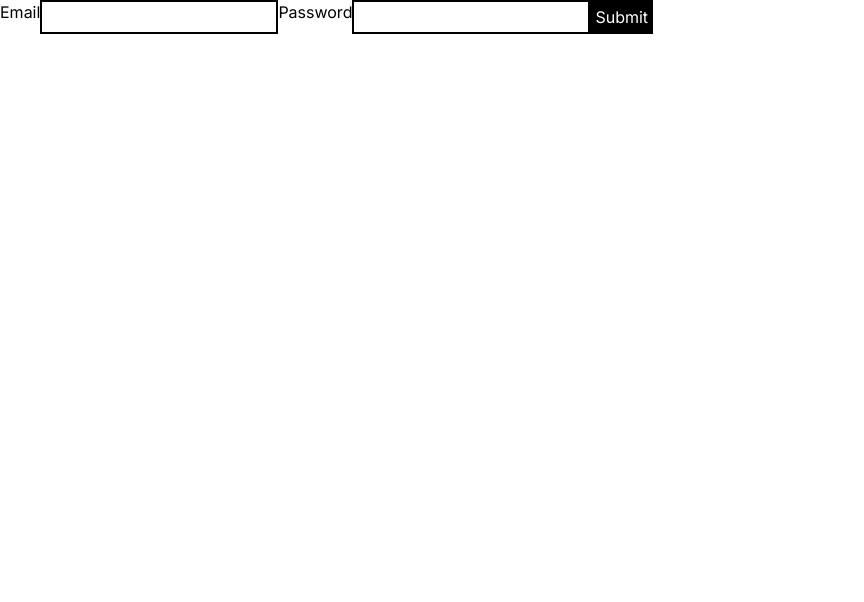
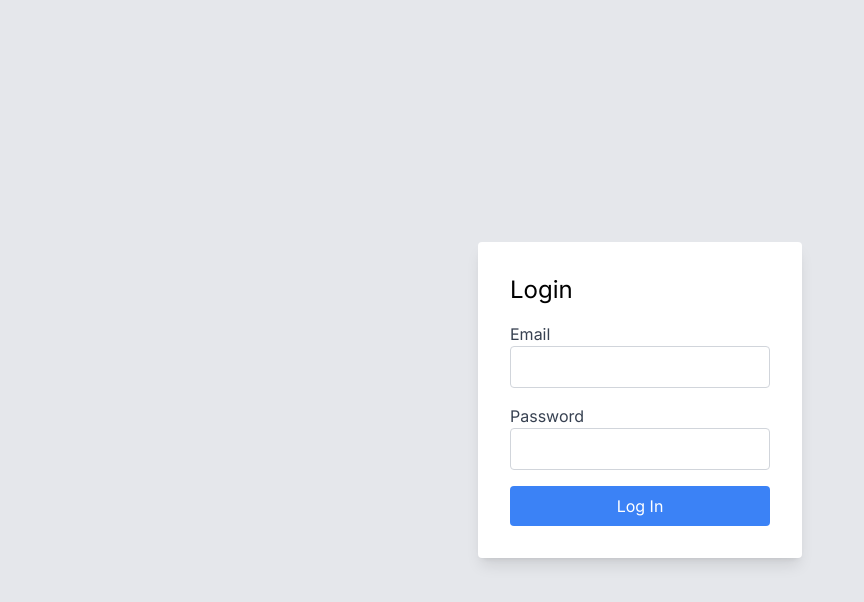
Before and after one commit to harshilAmbliya/session_jwt, a Next.js app: page /login in a window 1280 px wide. Shown: the top 602 px of the page, without its empty margins (0-864 px from the left). Built offline with nearby package versions, Linux system fonts and the light colour scheme.

Commit message:
fix:some api changes

```diff
--- a/src/app/api/signin/route.jsx
+++ b/src/app/api/signin/route.jsx
@@ -6,7 +6,7 @@ export const POST = async (req) => {
         const user = await req.json();
         const { name, email, password, address } = user;
         // console.log(user)
-        const usersdata = await prisma.user.create({
+        const Create = await prisma.user.create({
             data: {
                 name,
                 email,
@@ -15,7 +15,7 @@ export const POST = async (req) => {
             }
         })
 
-        return NextResponse.json({ usersdata }, { status: 200 })
+        return NextResponse.json({ Create }, { status: 200 })
     } catch (error) {
         NextResponse.json({ message: "create error .. ", error }, { status: 500 })
     }
--- a/src/app/dashboard/page.jsx
+++ b/src/app/dashboard/page.jsx
@@ -1,44 +1,36 @@
-'use client'
+"use client";
 
-import axios from 'axios'
+import axios from "axios";
 // import { getServerSession } from 'next-auth'
-import React, { useState,useEffect } from 'react'
+import React, { useState, useEffect } from "react";
 
 const Dashboard = () => {
-    const [data, setData] = useState()
+  const [data, setData] = useState();
 
-      useEffect(() => {
-        axios.get('http://localhost:3000/api/session').then(
-            (res) => setData(res.data)
-        )
+  useEffect(() => {
+    axios
+      .get("http://localhost:3000/api/session")
+      .then((res) => setData(res.data));
+  }, []);
 
-      }, [])
+  console.log(data);
+  return (
+    <div className="text-center">
+      {data && data.authenticated ? (
+        <div>
+          <h1 className="text-3xl text-center py-8">
+            Welcome {data.session.user.name}
+          </h1>
 
+          <p>{JSON.stringify(data.session.user)}</p>
+        </div>
+      ) : (
+        <div className="text-3xl text-center py-8">
+          <h1>Welcome Guest</h1>
+        </div>
+      )}
+    </div>
+  );
+};
 
-
-    console.log(data)
-    return (
-        <div className='text-center'>
-
-          {
-            data && data.authenticated? (
-                <div >
-
-                    <h1 className='text-3xl text-center py-8'>Welcome {data.session.user.name}</h1>
-                    <p>
-                      {JSON.stringify(data.session.user)}
-                    </p>
-                </div>
-            ) : (
-                <div className='text-3xl text-center py-8'>
-                    <h1>Welcome Guest</h1>
-                </div>
-            )
-          }
-
-        </div>
-
-    )
-}
-
-export default Dashboard
+export default Dashboard;
--- a/src/app/login/page.jsx
+++ b/src/app/login/page.jsx
@@ -30,30 +30,36 @@ const LOGIN = () => {
   };
 
   return (
-    <form onSubmit={handleSubmit} style={{ display: "flex" }}>
-      <label htmlFor="email">Email</label>
+    <div className="bg-gray-200 flex items-center justify-center h-screen">
+    <div className="bg-white p-8 rounded shadow-lg">
+        <h2 className="text-2xl mb-4">Login </h2>
+        <form onSubmit={handleSubmit}>
+
+            <div className="mb-4">
+                <label htmlFor="email" className="block text-gray-700">Email</label>
                 <input
                     type="email"
                     id="email"
+                    className="w-full border border-gray-300 rounded px-3 py-2 focus:outline-none focus:border-blue-500"
+                    value={email}
                     onChange={(e) => setEmail(e.target.value)}
-        required
-        style={{ border: "2px solid black" }}
                 />
-      <label htmlFor="Password">Password</label>
+            </div>
+            <div className="mb-4">
+                <label htmlFor="password" className="block text-gray-700">Password</label>
                 <input
                     type="password"
-        id="Password"
+                    id="password"
+                    className="w-full border border-gray-300 rounded px-3 py-2 focus:outline-none focus:border-blue-500"
+                    value={password}
                     onChange={(e) => setPassword(e.target.value)}
-        style={{ border: "2px solid black" }}
-        required
                 />
-      <button
-        type="submit"
-        style={{ backgroundColor: "black", color: "white", padding: "5px" }}
-      >
-        Submit
-      </button>
+            </div>
+
+            <button type="submit" className="w-full bg-blue-500 text-white py-2 px-4 rounded hover:bg-blue-600 focus:outline-none" onClick={handleSubmit}>Log In</button>
         </form>
+    </div>
+</div>
   );
 };
 
--- a/src/app/registration/page.jsx
+++ b/src/app/registration/page.jsx
@@ -1,9 +1,13 @@
 'use client'
 
 import axios from 'axios';
+import { useRouter } from 'next/navigation';
+// import { useRouter } from 'next/router';
 import React, { useState } from 'react';
 
 const RegistartionPage = () => {
+    const router = useRouter()
+
     const [name, setName] = useState('');
     const [email, setEmail] = useState('');
     const [password, setPassword] = useState('');
@@ -14,10 +18,13 @@ const RegistartionPage = () => {
         e.preventDefault();
         // Perform login logic here
         try {
-            const { data } = await axios.post('http://localhost:3000/api/adduser', {
+            const  {data,status}  = await axios.post('http://localhost:3000/api/signin', {
                 name, email, password, address
             })
             console.log(data)
+            if(status === 200) {
+                router.push("/login")
+            }
         } catch (error) {
             console.log(error)
         }
```
Lines whose indentation alone changed are shown as unchanged.
